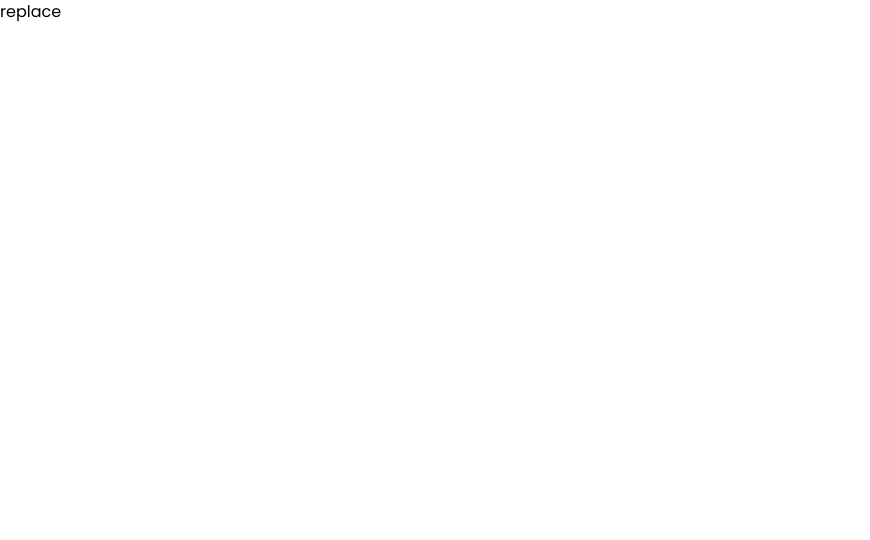
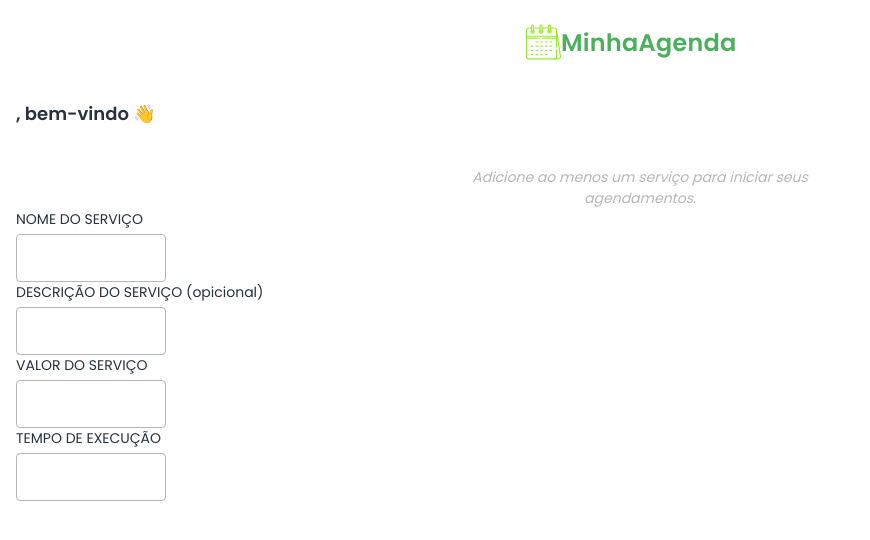
Before and after one commit to leandro-wrocha/minha-agenda, a Next.js app: page /register/step/two in a window 1280 px wide. Shown: the top 540 px of the page, without its empty margins (0-870 px from the left). Built offline with nearby package versions, Linux system fonts and the light colour scheme; no server answers.

Commit message:
start register step two

```diff
--- a/src/app/(public)/login/page.tsx
+++ b/src/app/(public)/login/page.tsx
@@ -32,7 +32,8 @@ export default function Page() {
 
   useEffect(() => {
     if (status === 'authenticated') {
-      registerUser()
+      // registerUser()
+      router.push('/dashboard')
     }
   }, [status])
 
--- a/src/app/(public)/register/step/two/page.tsx
+++ b/src/app/(public)/register/step/two/page.tsx
@@ -1,5 +1,6 @@
 'use client'
 
+import { useSession } from "next-auth/react"
 import { useEffect, useState } from "react"
 
 interface IService {
@@ -11,6 +12,8 @@ interface IService {
 const minutes = ['15', '30', '45', '60', '75', '90', '105', '120', '135', '150', '165']
 
 export default function Page () {
+  const { data } = useSession()
+
   const [services, setServices] = useState<IService[]>([
     { name: '', value: '', time: '15' }
   ])
@@ -35,5 +38,51 @@ export default function Page () {
     console.log(services.filter(service => service.name !== ''))
   }
 
-  return (<h1>replace</h1>)
+  return (
+    <div id="container" className="h-full flex flex-col px-4 py-6">
+      <div className="flex justify-center">
+        <img src="/logo.svg" />
+      </div>
+
+      <div className="mt-10">
+        <h3 className="text-lg leading-normal text-primary font-semibold">{data?.user?.name}, bem-vindo 👋</h3>
+
+        <p className="text-sm leading-normal text-secondary italic font-normal text-center mt-10">
+          Adicione ao menos um serviço para iniciar seus<br/>
+          agendamentos.
+        </p>
+      </div>
+
+      <div>
+        <div className="flex flex-col">
+          <label className="text-sm text-primary leading-normal">NOME DO SERVIÇO</label>
+          <input
+            className="mt-1 border border-secondary rounded h-12 w-[150px] bg-transparent outline-none focus:border-green1 appearance-none pl-4 text-smleading-normal"
+          />
+        </div>
+
+        <div className="flex flex-col">
+          <label className="text-sm text-primary leading-normal">DESCRIÇÃO DO SERVIÇO (opicional)</label>
+          <input
+            className="mt-1 border border-secondary rounded h-12 w-[150px] bg-transparent outline-none focus:border-green1 appearance-none pl-4 text-smleading-normal"
+          />
+        </div>
+
+        <div className="flex flex-col">
+          <label className="text-sm text-primary leading-normal">VALOR DO SERVIÇO</label>
+          <input
+            className="mt-1 border border-secondary rounded h-12 w-[150px] bg-transparent outline-none focus:border-green1 appearance-none pl-4 text-smleading-normal"
+          />
+        </div>
+
+        <div className="flex flex-col">
+          <label className="text-sm text-primary leading-normal">TEMPO DE EXECUÇÃO</label>
+          <select
+            className="mt-1 border border-secondary rounded h-12 w-[150px] bg-transparent outline-none focus:border-green1 appearance-none pl-4 text-smleading-normal"
+          >
+          </select>
+        </div>
+      </div>
+    </div>
+  )
 }
--- a/src/app/api/schedules/route.ts
+++ b/src/app/api/schedules/route.ts
@@ -35,6 +35,15 @@ export async function POST(request: NextRequest) {
       })
     })
 
+    await prisma.user.update({
+      where: {
+        id: user.id
+      },
+      data: {
+        register_steps: 1
+      }
+    })
+
     return NextResponse.json({}, { status: 201 })
   } catch (error) {
     return NextResponse.json({}, { status: 500 })
```
